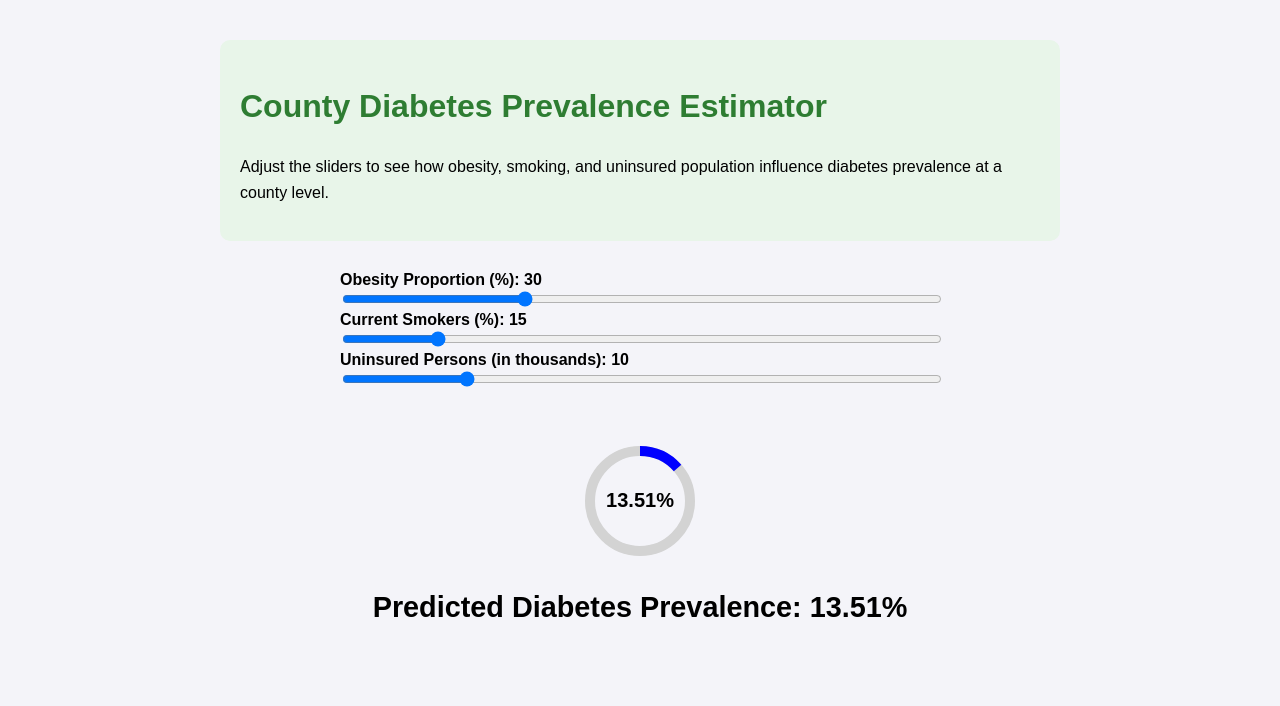
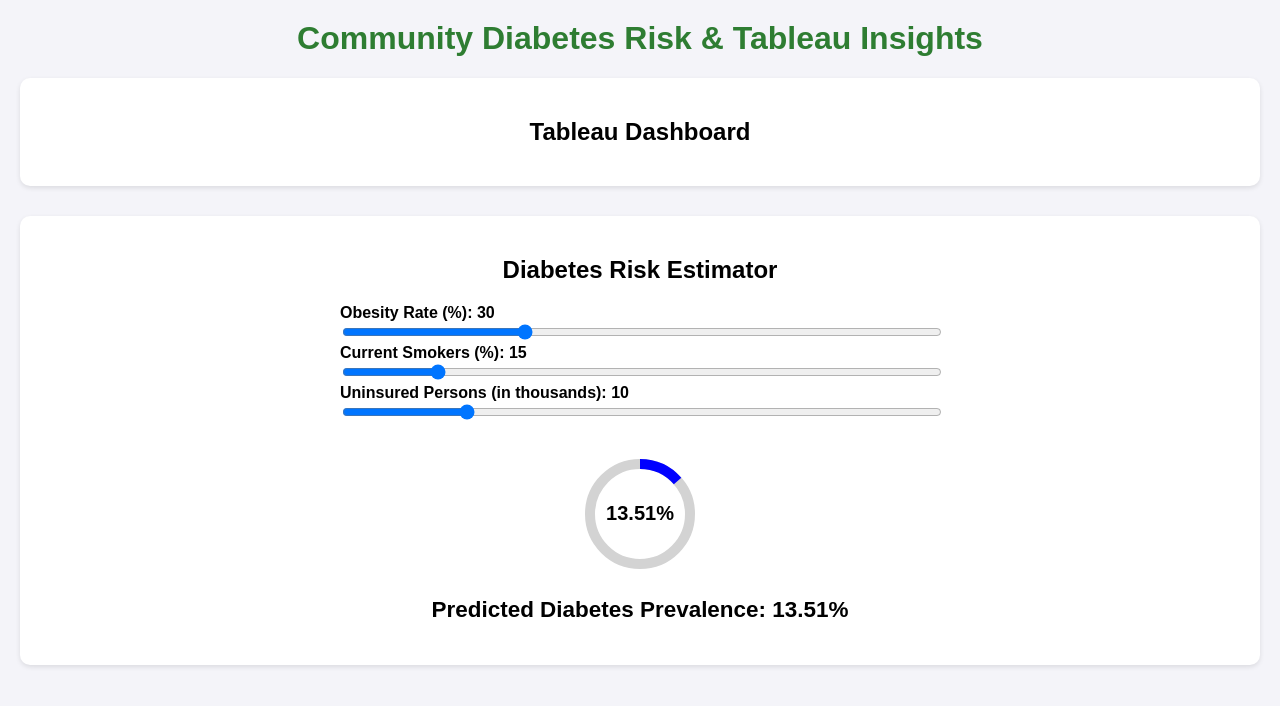
Before and after one commit to Biruk-2D/Biruk_Biostat, a plain HTML site: page index.html in a window 1280 px wide. Drawn offline with Linux system fonts and the light colour scheme.

Commit message:
Update index.html

```diff
--- a/index.html
+++ b/index.html
@@ -3,40 +3,29 @@
 <head>
     <meta charset="UTF-8">
     <meta name="viewport" content="width=device-width, initial-scale=1.0">
-    <title>County Diabetes Prevalence Estimator</title>
+    <title>Diabetes Estimator & Tableau Insights</title>
     <style>
         body {
             font-family: Arial, sans-serif;
             background-color: #f4f4f9;
-            text-align: center;
             margin: 0;
             padding: 0;
         }
 
-        .container {
-            padding: 20px;
+        h1 {
+            color: #2e7d32;
+            text-align: center;
+            margin-top: 20px;
         }
 
-        .welcome {
-            background-color: #e8f5e9;
+        section {
             padding: 20px;
+            max-width: 1200px;
+            margin: auto;
+            margin-bottom: 30px;
+            background-color: #fff;
             border-radius: 10px;
-            margin: 20px auto;
-            max-width: 800px;
-            text-align: left;
-            line-height: 1.6;
-        }
-
-        h1 {
-            color: #2e7d32;
-        }
-
-        .slider-container {
-            margin-top: 30px;
-            text-align: left;
-            max-width: 600px;
-            margin-left: auto;
-            margin-right: auto;
+            box-shadow: 0 2px 5px rgba(0,0,0,0.1);
         }
 
         .slider-label {
@@ -48,7 +37,8 @@
         }
 
         .circle-container {
-            margin-top: 50px;
+            margin-top: 30px;
+            text-align: center;
         }
 
         svg {
@@ -57,25 +47,74 @@
         }
 
         .results {
-            margin-top: 30px;
+            margin-top: 20px;
             font-size: 1.2em;
+            text-align: center;
         }
 
         #circle-text {
             font-weight: bold;
         }
+
+        .slider-container {
+            max-width: 600px;
+            margin: auto;
+        }
     </style>
 </head>
 <body>
-    <div class="container">
-        <div class="welcome">
-            <h1>County Diabetes Prevalence Estimator</h1>
-            <p>Adjust the sliders to see how obesity, smoking, and uninsured population influence diabetes prevalence at a county level.</p>
+
+    <h1>Community Diabetes Risk & Tableau Insights</h1>
+
+    <!-- SECTION 1: Tableau Visualization -->
+    <section>
+        <h2 style="text-align:center;">Tableau Dashboard</h2>
+        <div class='tableauPlaceholder' id='viz1746454150929' style='position: relative'>
+            <noscript>
+                <a href='#'>
+                    <img alt='Dashboard 1 ' src='https://public.tableau.com/static/images/FP/FPWXFPSRB/1_rss.png' style='border: none' />
+                </a>
+            </noscript>
+            <object class='tableauViz' style='display:none;'>
+                <param name='host_url' value='https%3A%2F%2Fpublic.tableau.com%2F' />
+                <param name='embed_code_version' value='3' />
+                <param name='path' value='shared/FPWXFPSRB' />
+                <param name='toolbar' value='yes' />
+                <param name='static_image' value='https://public.tableau.com/static/images/FP/FPWXFPSRB/1.png' />
+                <param name='animate_transition' value='yes' />
+                <param name='display_static_image' value='yes' />
+                <param name='display_spinner' value='yes' />
+                <param name='display_overlay' value='yes' />
+                <param name='display_count' value='yes' />
+                <param name='language' value='en-US' />
+                <param name='filter' value='publish=yes' />
+            </object>
         </div>
+        <script type='text/javascript'>
+            var divElement = document.getElementById('viz1746454150929');
+            var vizElement = divElement.getElementsByTagName('object')[0];
+            if ( divElement.offsetWidth > 800 ) {
+                vizElement.style.width='1000px';
+                vizElement.style.height='827px';
+            } else if ( divElement.offsetWidth > 500 ) {
+                vizElement.style.width='100%';
+                vizElement.style.height='827px';
+            } else {
+                vizElement.style.width='100%';
+                vizElement.style.height='727px';
+            }
+            var scriptElement = document.createElement('script');
+            scriptElement.src = 'https://public.tableau.com/javascripts/api/viz_v1.js';
+            vizElement.parentNode.insertBefore(scriptElement, vizElement);
+        </script>
+    </section>
 
+    <!-- SECTION 2: Diabetes Estimator -->
+    <section>
+        <h2 style="text-align:center;">Diabetes Risk Estimator</h2>
         <div class="slider-container">
             <div>
-                <label class="slider-label">Obesity Proportion (%): <span id="value1">30</span></label>
+                <label class="slider-label">Obesity Rate (%): <span id="value1">30</span></label>
                 <input type="range" id="slider1" min="0" max="100" value="30">
             </div>
             <div>
@@ -91,18 +130,20 @@
         <div class="circle-container">
             <svg width="120" height="120">
                 <circle cx="60" cy="60" r="50" stroke="lightgray" stroke-width="10" fill="none" />
-                <circle id="circle" cx="60" cy="60" r="50" stroke="blue" stroke-width="10" fill="none" stroke-dasharray="0" stroke-dashoffset="0" transform="rotate(-90 60 60)" />
-                <text id="circle-text" x="50%" y="50%" text-anchor="middle" fill="black" font-size="20" dy=".3em">0</text>
+                <circle id="circle" cx="60" cy="60" r="50" stroke="blue" stroke-width="10" fill="none"
+                    stroke-dasharray="0" stroke-dashoffset="0" transform="rotate(-90 60 60)" />
+                <text id="circle-text" x="50%" y="50%" text-anchor="middle" fill="black" font-size="20"
+                    dy=".3em">0</text>
             </svg>
         </div>
 
         <div class="results">
-            <h2>Predicted Diabetes Prevalence: <span id="y-value">0</span>%</h2>
+            <h3>Predicted Diabetes Prevalence: <span id="y-value">0</span>%</h3>
         </div>
-    </div>
+    </section>
 
     <script>
-        // Get DOM Elements
+        // Slider Elements
         const sliders = [
             document.getElementById('slider1'), // Obesity
             document.getElementById('slider2'), // Smoking
@@ -119,12 +160,12 @@
         const circle = document.getElementById('circle');
         const circleText = document.getElementById('circle-text');
 
-        // Coefficients from Model 4 (no alcohol, uninsured scaled in thousands)
+        // Coefficients from Model 4
         const intercept = 8.763;
         const coefficients = [
             0.045,      // Obesity
             0.208,      // Smoking
-            0.0000273   // Uninsured count (thousands)
+            0.0000273   // Uninsured count (thousands scaled back to count)
         ];
 
         function calculateY(inputs) {
@@ -157,5 +198,6 @@
         // Initial calculation
         updateResults();
     </script>
+
 </body>
 </html>
```
